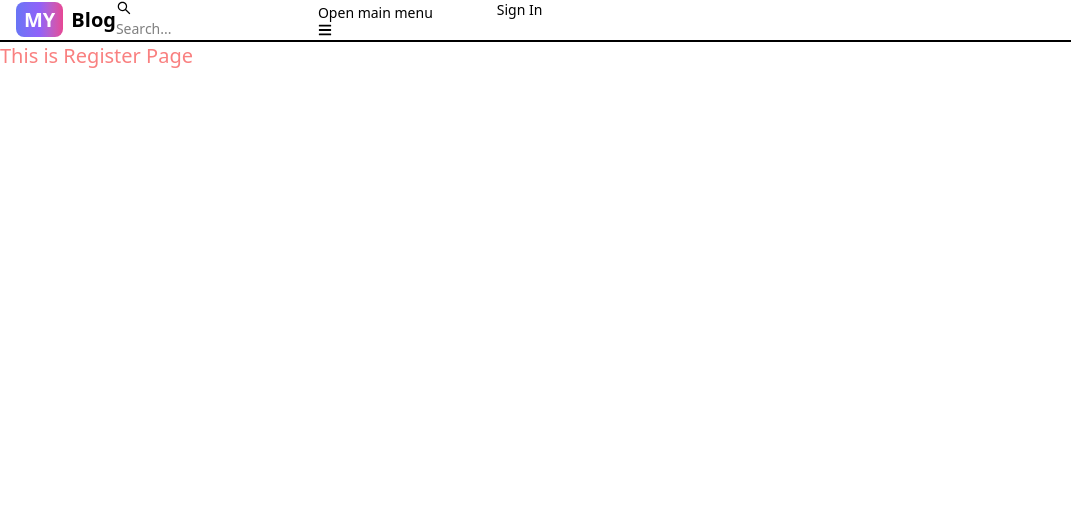
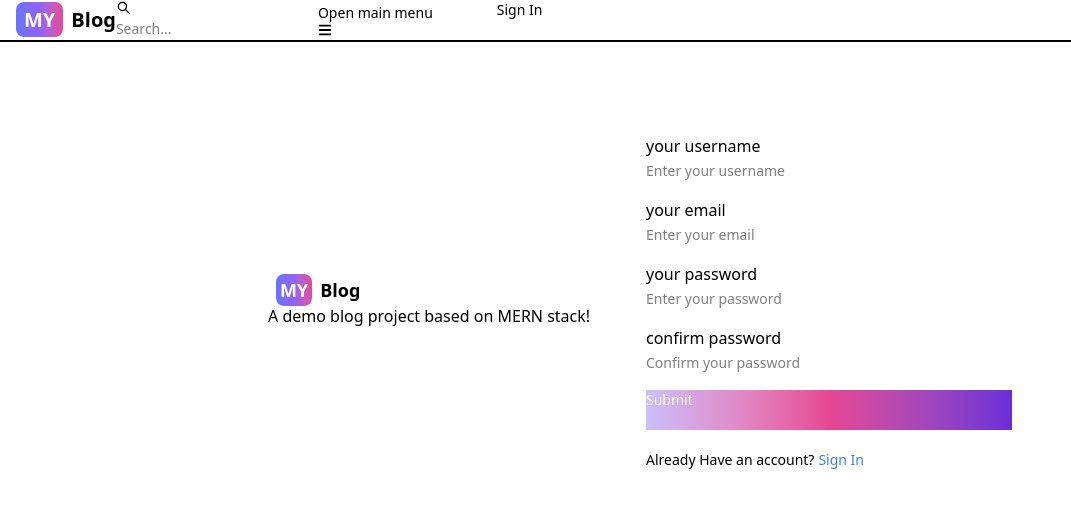
Before and after one commit to usman-s-mahmood/mern-recap, a React (Vite) app in the folder my-blog/client/: page /sign-up in a window 1280 px wide. Shown: the top 508 px of the page, without its empty margins (0-1071 px from the left). Built offline with nearby package versions, Linux system fonts and the light colour scheme.

Commit message:
did working on sign up UI

```diff
--- a/my-blog/client/src/pages/SignUp.jsx
+++ b/my-blog/client/src/pages/SignUp.jsx
@@ -1,10 +1,63 @@
+import { Button, Label, TextInput } from 'flowbite-react'
 import React from 'react'
 import { Link } from 'react-router-dom'
 
 const SignUp = () => {
   return (
-    <div>
-      <p className="text-xl text-red-400">This is Register Page</p>
+    <div className='min-h-screen mt-20'>
+      <div className="flex p-3 max-w-3xl mx-auto flex-col md:flex-row md:items-center gap-3 flex-center">
+        <div className="flex-1">
+          <Link to='/' className='text-lg font-bold dark:text-white'>
+            <span className='px-1 py-1 bg-gradient-to-r from-indigo-500 via-purple-500 to-pink-500 rounded-lg text-white mx-2'>MY</span>Blog
+          </Link>
+          <p>A demo blog project based on MERN stack!</p>
+        </div>
+        <div className="flex-1">
+          <form className='flex flex-col gap-4'>
+            <div className="">
+              <label htmlFor="username">your username</label>
+              <TextInput
+                type='text'
+                placeholder='Enter your username'
+                id='username'
+              />
+            </div>
+            <div className="">
+              <label htmlFor="email">your email</label>
+              <TextInput
+                type='email'
+                placeholder='Enter your email'
+                id='email'
+              />
+            </div>
+            <div className="">
+              <label htmlFor="password">your password</label>
+              <TextInput
+                type='password'
+                placeholder='Enter your password'
+                id='password'
+              />
+            </div>
+            <div className="">
+              <label htmlFor="confirm_password">confirm password</label>
+              <TextInput
+                type='password'
+                placeholder='Confirm your password'
+                id='confirm_password'
+              />
+            </div>
+            <Button
+              className='bg-gradient-to-r from-purple-300 via-pink-500 to-purple-700 hover:cursor-pointer'
+              pill
+              type='submit'
+            >Submit</Button>
+          </form>
+          <div className='flex gap-1 text-sm mt-5'>
+            <span>Already Have an account?</span>
+            <Link to={'/sign-in'} className='text-blue-500'>Sign In</Link>
+          </div>
+        </div>
+      </div>
 
     </div>
   )
```
